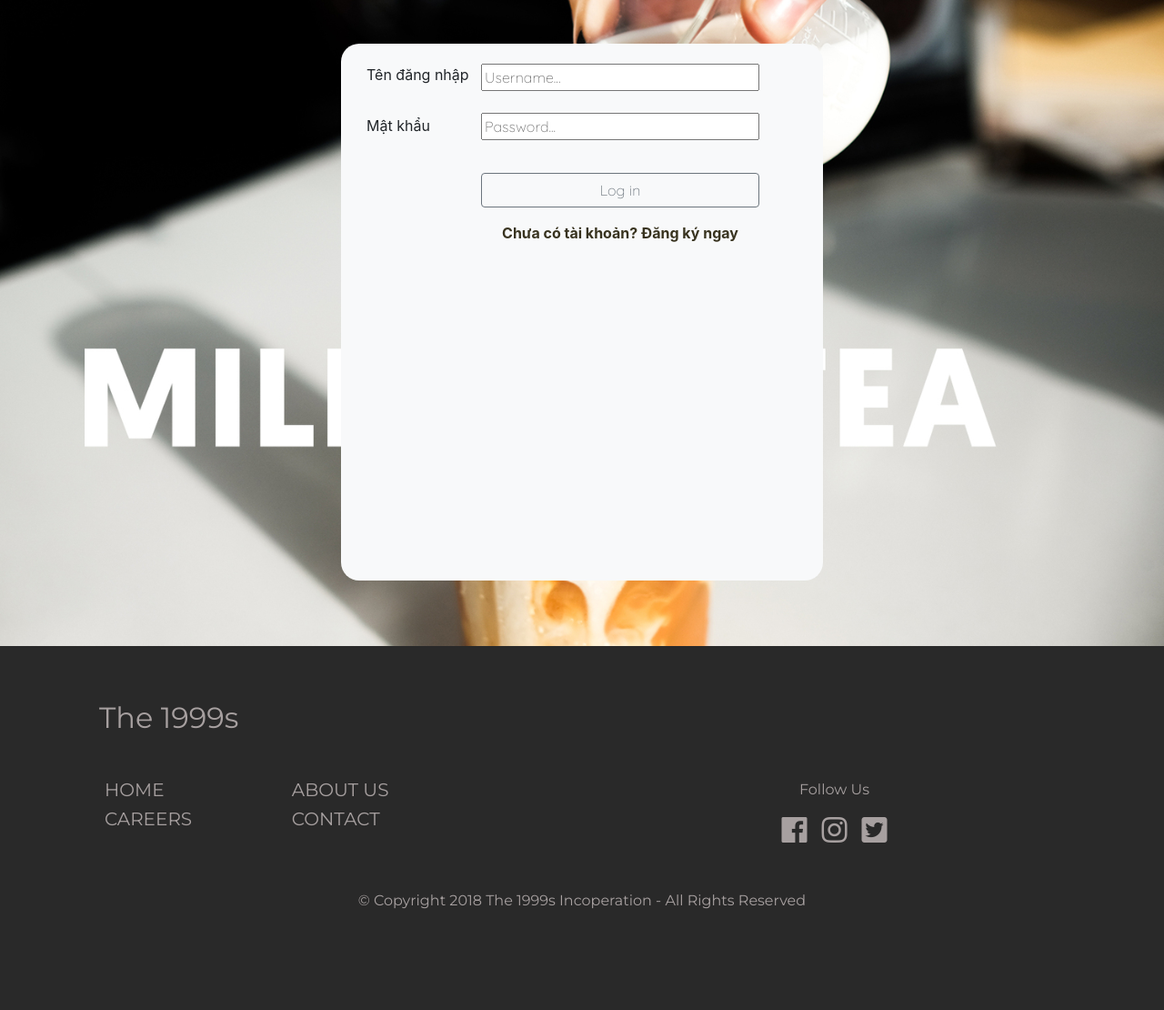
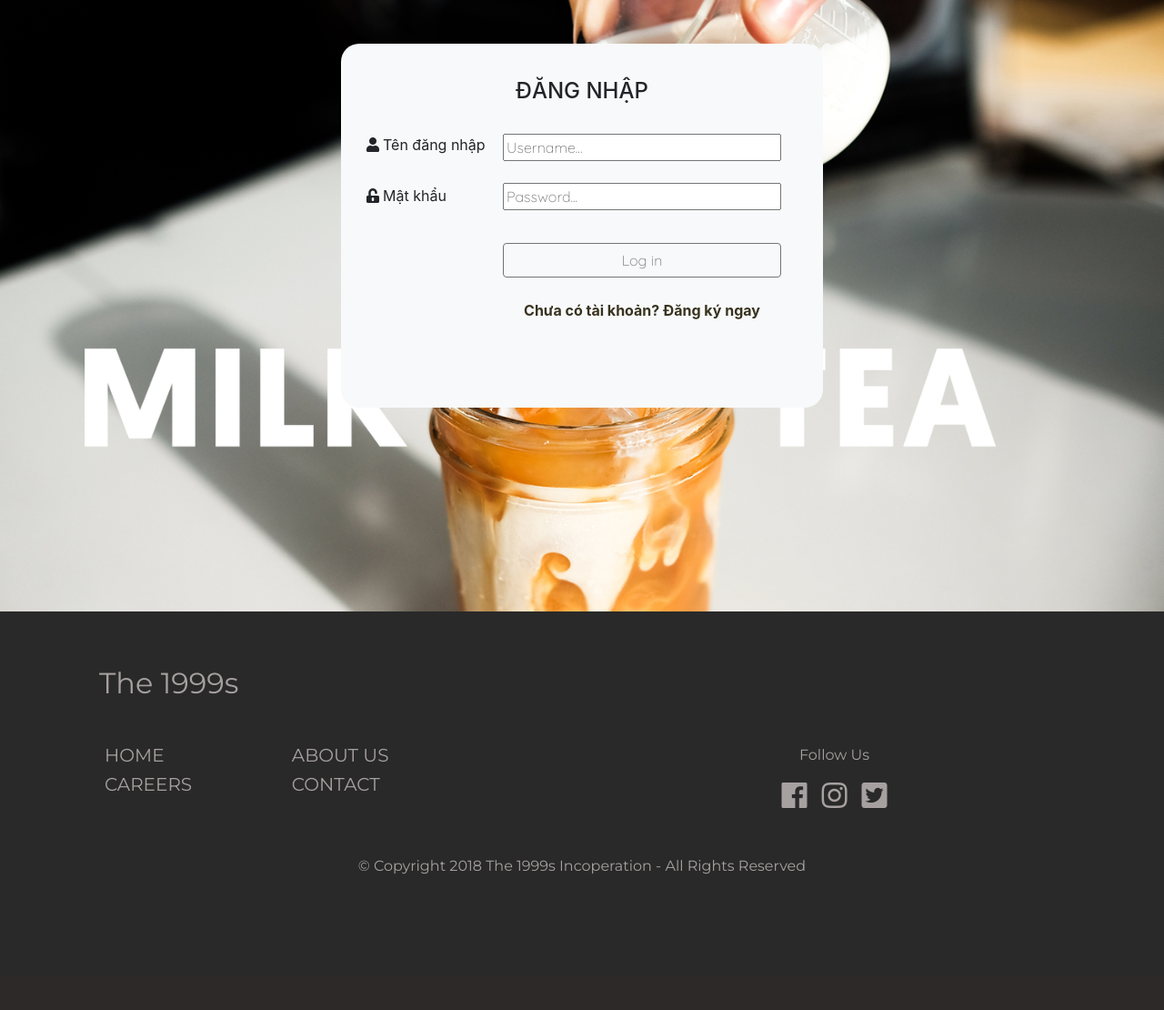
Before and after one commit to FriendlyVietnamese/final-project, a Flask app: page /login in a window 1280 px wide. Shown: the whole page at 91% size. After the commit the page ends 961 px from the top, so only its background shows below. Run offline with Flask 2, Linux system fonts and the light colour scheme; parts of the project's set-up code (start-up, migrations or seed data) failed here and were passed over; some libraries are stand-ins or nearby versions.

Commit message:
Update login.htm

```diff
--- a/templates/login.htm
+++ b/templates/login.htm
@@ -1,44 +1,45 @@
 <!DOCTYPE html>
-<html lang="en">
+<htm lang="en">
 <head>
     <meta charset="UTF-8">
     <meta name="viewport" content="width=device-width, initial-scale=1.0">
     <meta http-equiv="X-UA-Compatible" content="ie=edge">
-    <title>Document</title>
+    <title>Đăng nhập</title>
     {% include 'meta-data.htm' %}
 </head>
 <body id="login-bg">
     <div class="d-flex justify-content-center">
-        <div class="mt-5 btn1 bg-light pointer1" style="width:530px" >
+        <div class="mt-5 btn1 bg-light pointer1" style="width:530px;height:400px" >
+            <H4 class="my-4">ĐĂNG NHẬP</H4>
+            <div class="mt-4">
                 <form action="" method="POST">
                         <div class="d-flex">
                                 <div class="col-md-3 d-flex flex-column my-2 text-left">
-                                    <label for="">Tên đăng nhập</label>
+                                    <label for=""><i class="fas fa-user mr-1"></i>Tên đăng nhập</label>
                                     <br>
-                                    <label for="">Mật khẩu</label>
+                                    <label for=""><i class="fas fa-unlock-alt mr-1"></i>Mật khẩu</label>
                                 </div>
-                                <div class="col-md-8 d-flex flex-column my-2">
+                                <div class="col-md-8 d-flex flex-column my-2 ml-4">
                                         <input type="text" name = "user" size="20px" placeholder="Username...">
                                         <br>
                                         <input type="password" name = "password" size="30px" placeholder="Password...">
                                     <p class="error text-danger text-left mt-1">{{ error }}</p>
                                     <div class="d-flex flex-column mt-3">
                                         <input style="" type="submit" value="Log in" class="btn btn-outline-secondary " >
-                                        <a href="/signup" class="mt-3"><b>Chưa có tài khoản? Đăng ký ngay</b></a>
-
+                                        <a href="/signup" class="mt-4"><b>Chưa có tài khoản? Đăng ký ngay</b></a>
                                 </div>
                                 </div>
 
 
                 </form>
             </div>
-
+        </div>
         </div>
 
     </div>
 
 <br>
-<div class="my-5"></div>
+<div class="d-block h-200px"></div>
 {% include "/homepage/footer.htm" %}
 </body>
-</html>
+</htm>
```
Lines whose indentation alone changed are shown as unchanged.
